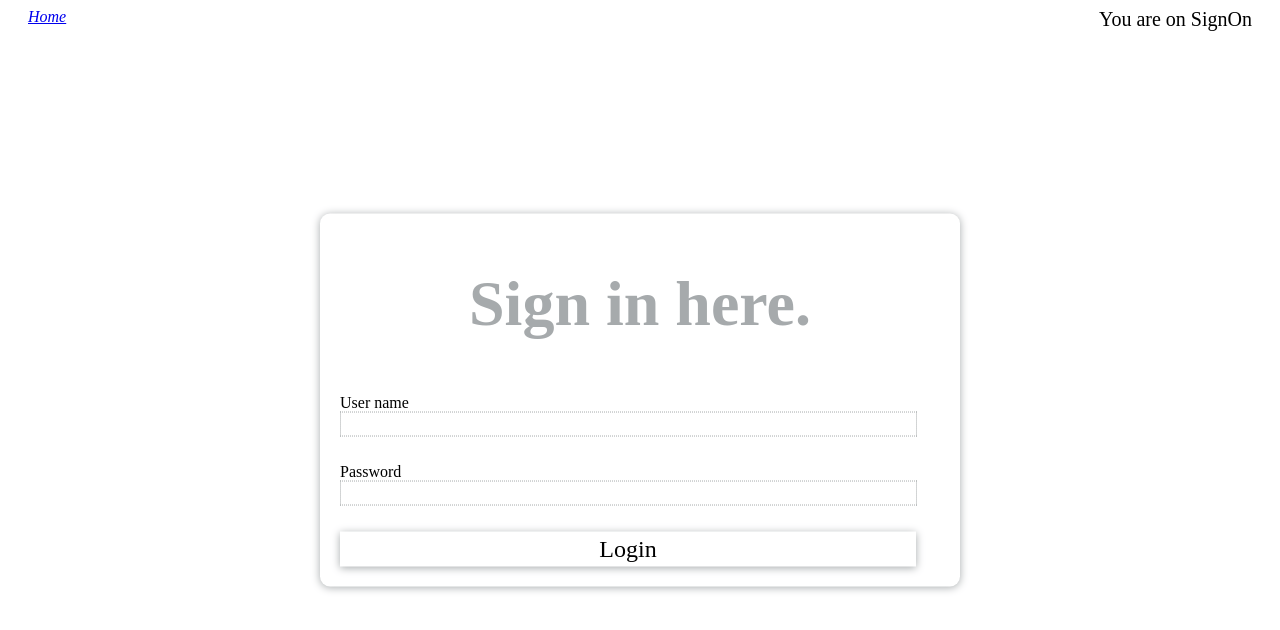
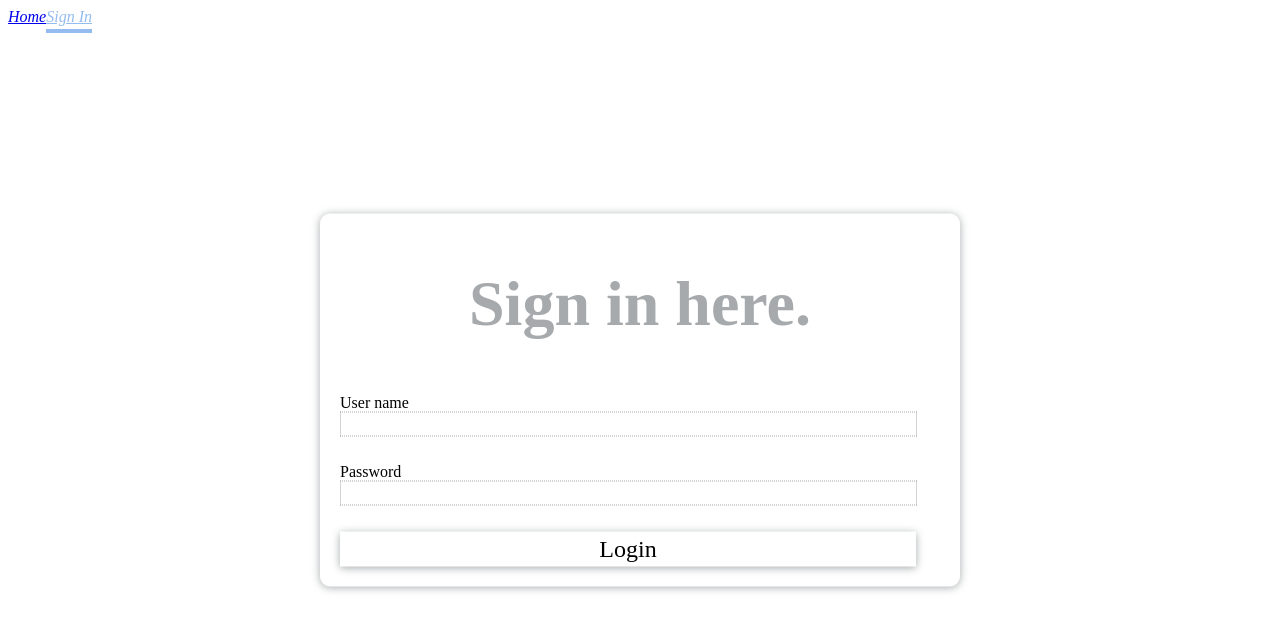
Before and after one commit to VolhaBond/vbondarava-react, a React (Create React App) app: page /signin in a window 1280 px wide. Shown: the top 630 px of the page. Built offline with nearby package versions, Linux system fonts and the light colour scheme; no server answers.

Commit message:
React - Task 7-1 - improvements

```diff
--- a/src/App.js
+++ b/src/App.js
@@ -1,5 +1,5 @@
 import { useContext } from 'react';
-import { Routes, Route, NavLink, Link, useLocation } from 'react-router-dom';
+import { Routes, Route, NavLink, Navigate } from 'react-router-dom';
 import Cards from './pages/Cards';
 import PageNotFound from './pages/PageNotFound';
 import SignIn from './pages/SignIn';
@@ -8,23 +8,19 @@ import './index.css';
 
 const App = () => {
   const userCtx = useContext(UserCtx);
-  const currPath = useLocation().pathname;
 
   return (
     <div>
-      <NavLink className={(navData) => navData.isActive ? 'active' : ''} to='home' className="icon_left" >Home</NavLink>
-      {userCtx.userName ?
-        (<div className="icon_right">{userCtx.userName} <Link to='/signin' onClick={userCtx.logOut}>SignOut</Link></div>)
-        :
-        (currPath === '/signin' ? <div className="icon_right">You are on SignOn</div> : <NavLink className={(navData) => navData.isActive ? 'active' : ''} to='signin' className="icon_right" >Sign In</NavLink>)
-      }
+      <NavLink className={(navData) => navData.isActive ? 'active' : ''} to='home' >Home</NavLink>
+      <NavLink className={(navData) => navData.isActive ? 'active' : ''} to='signin' >Sign In</NavLink>
 
+{userCtx.userName}
       <Routes>
-        <Route path="/*" element={<PageNotFound />} />
+        <Route path="/" element={<Navigate to='home' />} />
         <Route path="/home" element={<Cards />} />
         <Route path="/signin" element={<SignIn />} />
+        <Route path="/*" element={<PageNotFound />} />
       </Routes>
-
     </div >
   );
 }
--- a/src/pages/SignIn.js
+++ b/src/pages/SignIn.js
@@ -13,13 +13,9 @@ const SignIn = props => {
 
     const signOnHandler = event => {
         event.preventDefault();
-        if(!userData.userName || userData.userName.length === 0 || !userData.password || userData.password.lengt === 0){
-            alert('User name and password are mandatory to fill!');
-            return false;
-        }else{
-            navigate('/home');
-            userCtx.logIn(userData.userName);
-        }
+
+        navigate('/home');
+        userCtx.logIn(userData.userName);
     }
 
     const handleObjChange = event => {
```
